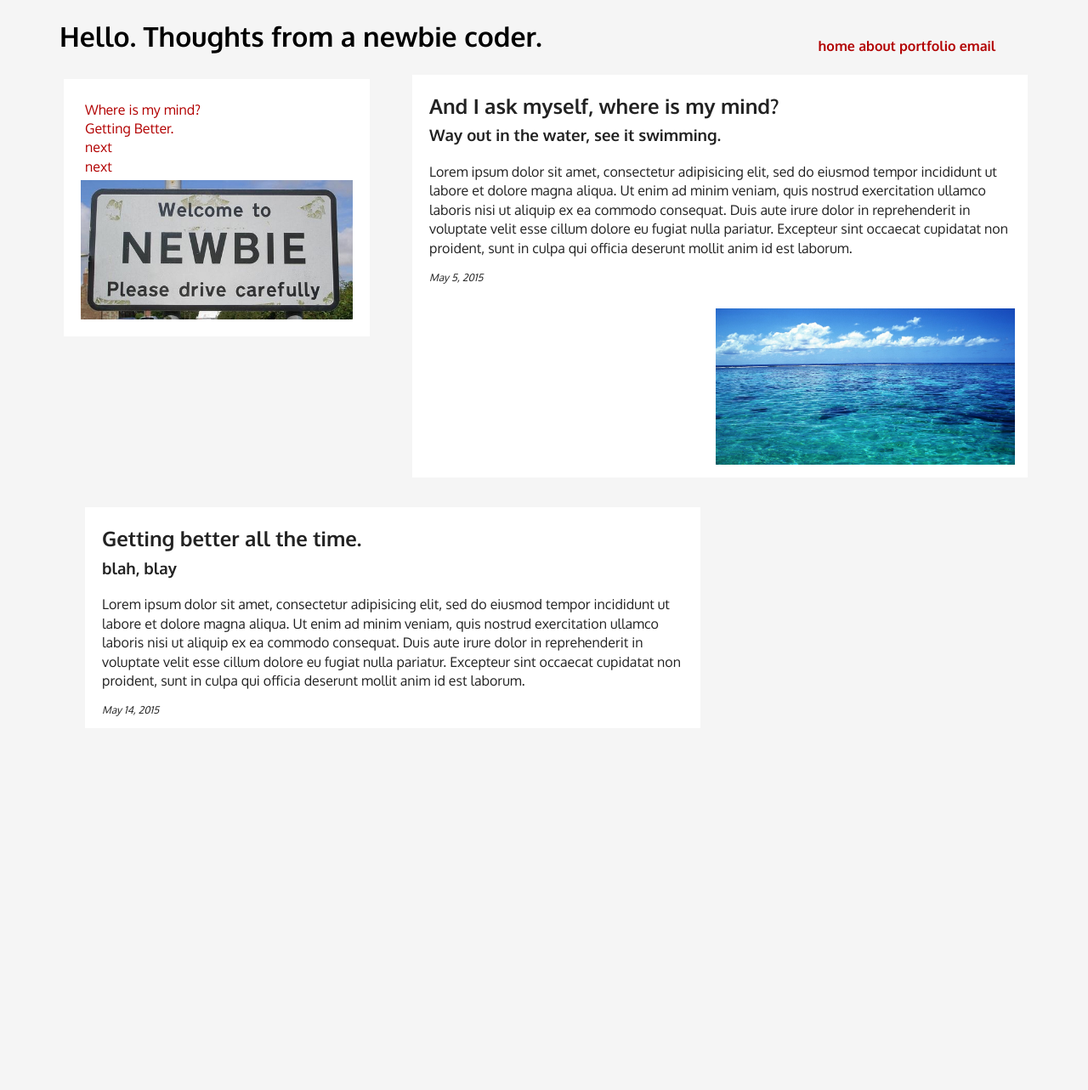
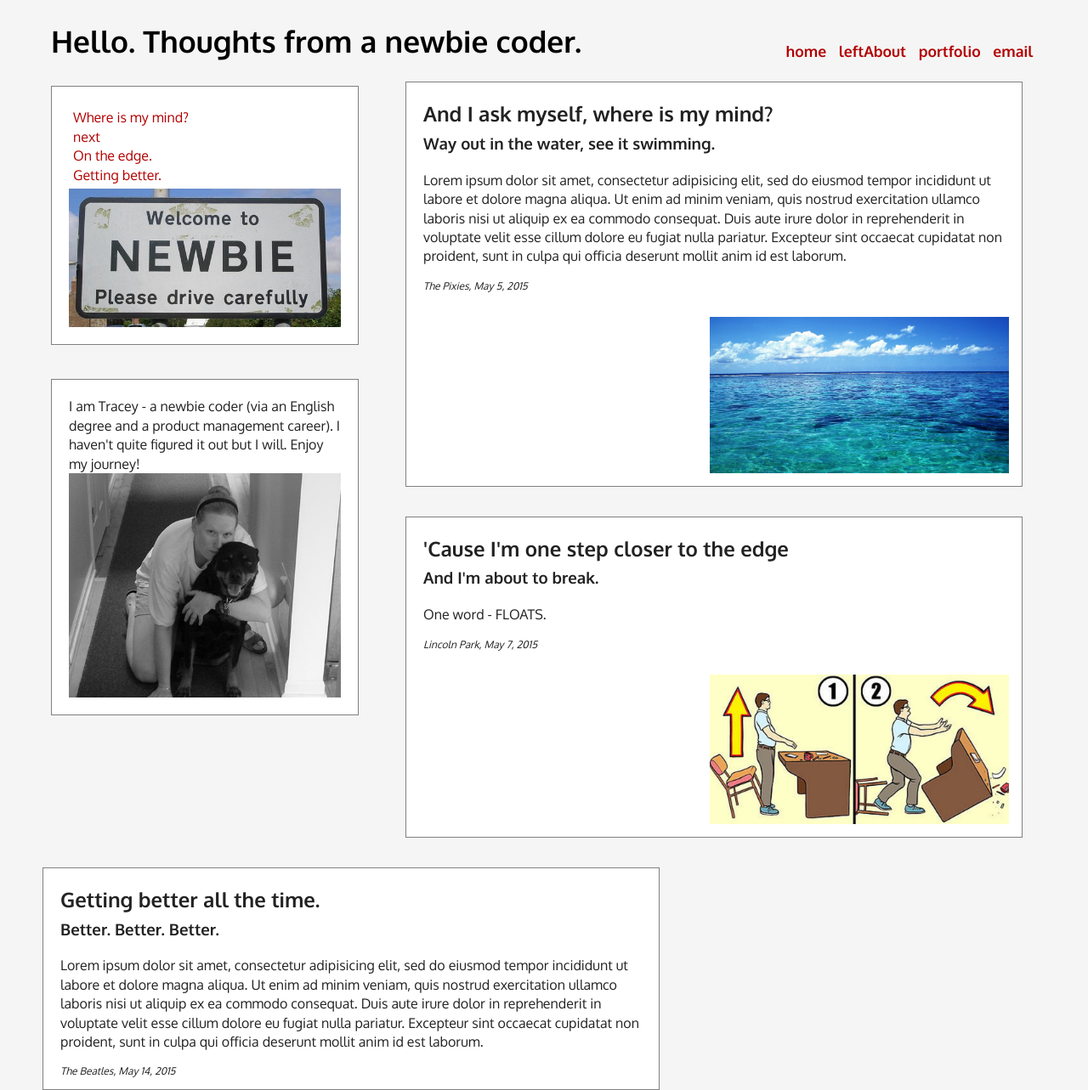
Before and after one commit to tc2coder/journal, a plain HTML site: page index.html in a window 1280 px wide. Shown: the whole page at 85% size. Before the commit the page ends 857 px from the top, so only its background shows below. Drawn offline with nearby package versions, Linux system fonts and the light colour scheme.

Commit message:
filled out more days, put in about

```diff
--- a/css/main.css
+++ b/css/main.css
@@ -104,15 +104,15 @@ body {
 
     color: black;
     font-weight: 700;
-    border-bottom-style: solid black 2px;
-
+    /*border-bottom-style: solid black 2px;*/
+    font-size: 110%;
 
 }
 
 h1 {
     float: left;
-    margin-left: 70px;
-    margin-right: 25%;
+    margin-left: 60px;
+    margin-right: 18%;
 
 
 
@@ -126,6 +126,7 @@ ul.headerNav {
 
 ul.headerNav li {
     display: inline-block;
+    padding: 5px;
 
 
 }
@@ -155,7 +156,7 @@ a:active {
  /*Left Nav Box --------------------------------
 */
 .box {
-    /*border: solid 1px gray;*/
+    border: solid 1px gray;
     margin: 5px;
     padding: 20px;
     width: 25%;
@@ -165,8 +166,18 @@ a:active {
 
 .leftBox {
     float: left;
-    margin-left: 75px;
-    /*margin-right: 25%;*/
+    margin-left: 60px;
+    display: block;
+
+}
+
+.leftAbout {
+    float: left;
+    clear: both;
+    margin-left: 60px;
+    padding: 20px;
+    display: block;
+    margin-top: 35px;
 
 
 }
@@ -183,20 +194,23 @@ ul {
 
 /* this encloses the entries*/
 
+
 .entry_1 {
 
     /*float: left;
     margin: 75px;
     width: 20%;*/
 
-    /*border: solid 1px gray;*/
-    float: left;
-    /*margin-bottom: 0px;*/
-    margin-left: 45px;
+    border: solid 1px gray;
+    /*float: left;*/
+    margin-bottom: 0px;
+    margin-left: 50px;
     /*margin-right: 25%;*/
     width: 55%;
     padding-left: 20px;
     background-color: white;
+    display: inline-block;
+
 
 
     }
@@ -233,23 +247,42 @@ p {
     /*width: 150px;*/
 }
 
-.entry_2 {
+.entry_3 {
 
     /*float: left;
     margin: 75px;
     width: 20%;*/
 
-    /*border: solid 1px gray;*/
-    float: left;
-    /*margin-bottom: 0px;*/
-    margin-left: 100px;
+    border: solid 1px gray;
+    /*float: left;*/
+    margin-bottom: 0px;
+    margin-left: 50px;
     /*margin-right: 25%;*/
     width: 55%;
     padding-left: 20px;
     background-color: white;
+    display: inline-block;
 
+    }
 
-}
+.entry_4 {
+
+    /*float: left;
+    margin: 75px;
+    width: 20%;*/
+
+    border: solid 1px gray;
+    /*float: left;*/
+    margin-bottom: 0px;
+    margin-left: 50px;
+    /*margin-right: 25%;*/
+    width: 55%;
+    padding-left: 20px;
+    background-color: white;
+    display: inline-block;
+    margin-top: 35px
+
+    }
 
 
 
--- a/index.html
+++ b/index.html
@@ -22,6 +22,17 @@
 
         <!-- Add your site or application content here -->
 
+
+<!-- <div id="wrap">
+<div id="header"></div>
+<div id="nav"></div> -->
+<div id="main"></div>
+<div id="sidebar"></div>
+<div id="footer"></div>
+</div>
+
+
+
 <!-- <top of journal web page> -->
         <header>
             <div class="header">
@@ -29,7 +40,7 @@
 
                 <ul class="headerNav">
                     <li><a href="home">home</a></li>
-                    <li><a href="about">about</a></li>
+                    <li><a href="about">leftAbout</a></li>
                     <li><a href="https://github.com/tc2coder">portfolio</a></li>
                     <li><a href="mail to: traceycw@comcast.net?Subject=Hello%20newbie" target="_top"">email</a></li>
                 </ul>
@@ -42,12 +53,20 @@
             <div class="box leftBox">
                 <ul>
                     <li><a href="entry_1">Where is my mind?</a></li>
-                    <li><a href="entry_2">Getting Better.</a></li>
                     <li><a href="TBD">next</a></li>
-                    <li><a href="TBD">next</a></li>
+                    <li><a href="entry_3">On the edge.</a></li>
+                    <li><a href="entry_4">Getting better.</a></li>
+
                 </ul>
 
                 <img src="img/newbie.jpg" alt="newbie" style="height=50%; width=50%;" class="imgNav">
+
+            </div>
+
+            <div class="box leftAbout">
+                <p>I am Tracey - a newbie coder (via an English degree and a product management career). I haven't quite figured it out but I will. Enjoy my journey!
+
+                <img src="img/tc.jpg" alt="newbie" style="height=50%; width=50%;" class="imgNav">
 
             </div>
 
@@ -65,17 +84,32 @@
                     proident, sunt in culpa qui officia deserunt mollit anim id est laborum.</p>
 
                 <article class= "Footer">
-                    <p>May 5, 2015</p>
+                    <p>The Pixies, May 5, 2015</p>
 
                 <img src="img/ocean.jpg" alt="ocean" style="height=50%; width=50%;" class="imgRight">
                 </article>
+
+
+            </section>
+
+            <section id="entryBox">
+                <article class= "entry_3">
+                    <h2>'Cause I'm one step closer to the edge</h2>
+                    <h3>And I'm about to break.</h3>
+                    <p>One word - FLOATS.</p>
+
+                <article class= Footer>
+                    <p>Lincoln Park, May 7, 2015</p>
+                </article>
+                <img src="img/tableflip.jpg" alt="tableflip" style="height=10%; width=25%;" class="imgRight">
+
             </section>
 
 
-             <section id="entryBox">
-                <article class= "entry_2">
+           <section id="entryBox">
+                <article class= "entry_4">
                     <h2>Getting better all the time.</h2>
-                    <h3>blah, blay</h3>
+                    <h3>Better. Better. Better.</h3>
                     <p>Lorem ipsum dolor sit amet, consectetur adipisicing elit, sed do eiusmod
                     tempor incididunt ut labore et dolore magna aliqua. Ut enim ad minim veniam,
                     quis nostrud exercitation ullamco laboris nisi ut aliquip ex ea commodo
@@ -84,7 +118,7 @@
                     proident, sunt in culpa qui officia deserunt mollit anim id est laborum.</p>
 
                 <article class= Footer>
-                    <p>May 14, 2015</p>
+                    <p>The Beatles, May 14, 2015</p>
                 </article>
 
             </section>
```
Also changed, not shown: img/tableflip.jpg (added), img/tc.jpg (added).
